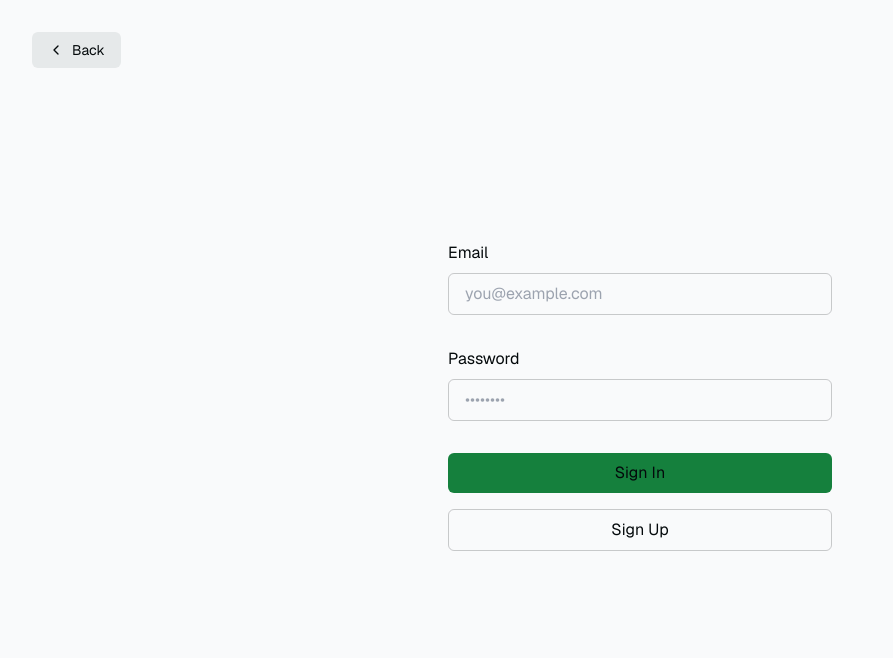
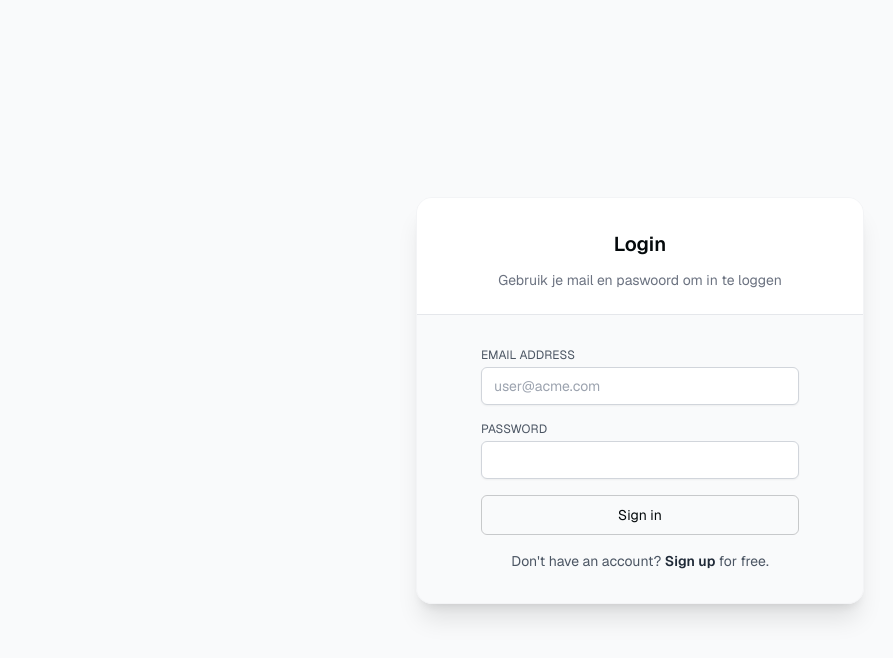
Before and after one commit to nabil-ziani/cemi-inschrijvingen, a Next.js app: page /login in a window 1280 px wide. Shown: the top 658 px of the page, without its empty margins (0-893 px from the left). Built offline with nearby package versions, Linux system fonts and the light colour scheme.

Commit message:
change layout

```diff
--- a/app/login/page.tsx
+++ b/app/login/page.tsx
@@ -1,14 +1,10 @@
 import Link from "next/link";
-import { headers } from "next/headers";
 import { createClient } from "@/utils/supabase/server";
 import { redirect } from "next/navigation";
-import { SubmitButton } from "./submit-button";
+import { Form } from "@/components/Form";
+import { SubmitButton } from "@/components/submit-button";
 
-export default function Login({
-  searchParams,
-}: {
-  searchParams: { message: string };
-}) {
+export default function Login({ searchParams }: { searchParams: { message: string } }) {
   const signIn = async (formData: FormData) => {
     "use server";
 
@@ -16,104 +12,52 @@ export default function Login({
     const password = formData.get("password") as string;
     const supabase = createClient();
 
-    const { error } = await supabase.auth.signInWithPassword({
-      email,
-      password,
-    });
+    const { error } = await supabase.auth.signInWithPassword({ email, password });
 
     if (error) {
       return redirect("/login?message=Could not authenticate user");
     }
-
+    // TODO: redirect to portal with overview of students
     return redirect("/protected");
   };
 
-  const signUp = async (formData: FormData) => {
-    "use server";
+  return (
+    <div className="flex h-screen w-screen items-center justify-center bg-gray-50">
+      <div className="z-10 w-full max-w-md overflow-hidden rounded-2xl border border-gray-100 shadow-xl">
+        <div className="flex flex-col items-center justify-center space-y-3 border-b border-gray-200 bg-white px-4 py-6 pt-8 text-center sm:px-16">
+          {searchParams?.message && (
+            <p className="mt-4 p-4 bg-foreground/10 text-foreground text-center">
+              {searchParams.message}
+            </p>
+          )}
 
-    const origin = headers().get("origin");
-    const email = formData.get("email") as string;
-    const password = formData.get("password") as string;
-    const supabase = createClient();
-
-    const { error } = await supabase.auth.signUp({
-      email,
-      password,
-      options: {
-        emailRedirectTo: `${origin}/auth/callback`,
-      },
-    });
-
-    if (error) {
-      return redirect("/login?message=Could not authenticate user");
-    }
-
-    return redirect("/login?message=Check email to continue sign in process");
-  };
-
-  return (
-    <div className="flex-1 flex flex-col w-full px-8 sm:max-w-md justify-center gap-2">
-      <Link
-        href="/"
-        className="absolute left-8 top-8 py-2 px-4 rounded-md no-underline text-foreground bg-btn-background hover:bg-btn-background-hover flex items-center group text-sm"
+          <h3 className="text-xl font-semibold">Login</h3>
+          <p className="text-sm text-gray-500">
+            Gebruik je mail en paswoord om in te loggen
+          </p>
+        </div>
+        <Form
+          action={async (formData: FormData) => {
+            'use server';
+            await signIn(formData);
+          }}
         >
-        <svg
-          xmlns="http://www.w3.org/2000/svg"
-          width="24"
-          height="24"
-          viewBox="0 0 24 24"
-          fill="none"
-          stroke="currentColor"
-          strokeWidth="2"
-          strokeLinecap="round"
-          strokeLinejoin="round"
-          className="mr-2 h-4 w-4 transition-transform group-hover:-translate-x-1"
-        >
-          <polyline points="15 18 9 12 15 6" />
-        </svg>{" "}
-        Back
-      </Link>
-
-      <form className="animate-in flex-1 flex flex-col w-full justify-center gap-2 text-foreground">
-        <label className="text-md" htmlFor="email">
-          Email
-        </label>
-        <input
-          className="rounded-md px-4 py-2 bg-inherit border mb-6"
-          name="email"
-          placeholder="you@example.com"
-          required
-        />
-        <label className="text-md" htmlFor="password">
-          Password
-        </label>
-        <input
-          className="rounded-md px-4 py-2 bg-inherit border mb-6"
-          type="password"
-          name="password"
-          placeholder="••••••••"
-          required
-        />
           <SubmitButton
             formAction={signIn}
             className="bg-green-700 rounded-md px-4 py-2 text-foreground mb-2"
             pendingText="Signing In..."
           >
-          Sign In
+            Sign in
           </SubmitButton>
-        <SubmitButton
-          formAction={signUp}
-          className="border border-foreground/20 rounded-md px-4 py-2 text-foreground mb-2"
-          pendingText="Signing Up..."
-        >
-          Sign Up
-        </SubmitButton>
-        {searchParams?.message && (
-          <p className="mt-4 p-4 bg-foreground/10 text-foreground text-center">
-            {searchParams.message}
+          <p className="text-center text-sm text-gray-600">
+            {"Don't have an account? "}
+            <Link href="/register" className="font-semibold text-gray-800">
+              Sign up
+            </Link>
+            {' for free.'}
           </p>
-        )}
-      </form>
+        </Form>
+      </div>
     </div>
   );
 }
--- a/app/login/submit-button.tsx
+++ /dev/null
@@ -1,20 +0,0 @@
-"use client";
-
-import { useFormStatus } from "react-dom";
-import { type ComponentProps } from "react";
-
-type Props = ComponentProps<"button"> & {
-  pendingText?: string;
-};
-
-export function SubmitButton({ children, pendingText, ...props }: Props) {
-  const { pending, action } = useFormStatus();
-
-  const isPending = pending && action === props.formAction;
-
-  return (
-    <button {...props} type="submit" aria-disabled={pending}>
-      {isPending ? pendingText : children}
-    </button>
-  );
-}
--- /dev/null
+++ b/app/register/page.tsx
@@ -0,0 +1,71 @@
+import Link from "next/link";
+import { headers } from "next/headers";
+import { createClient } from "@/utils/supabase/server";
+import { redirect } from "next/navigation";
+import { Form } from "@/components/Form";
+import { SubmitButton } from "@/components/submit-button";
+
+export default function Login({ searchParams }: { searchParams: { message: string } }) {
+    const signUp = async (formData: FormData) => {
+        "use server";
+
+        const origin = headers().get("origin");
+        const email = formData.get("email") as string;
+        const password = formData.get("password") as string;
+        const supabase = createClient();
+
+        const { error } = await supabase.auth.signUp({
+            email,
+            password,
+            options: {
+                emailRedirectTo: `${origin}/auth/callback`,
+            }
+        });
+
+        if (error) {
+            return redirect("/login?message=Could not authenticate user");
+        }
+
+        return redirect("/login?message=Check email to continue sign in process");
+    };
+
+    return (
+        <div className="flex h-screen w-screen items-center justify-center bg-gray-50">
+            <div className="z-10 w-full max-w-md overflow-hidden rounded-2xl border border-gray-100 shadow-xl">
+                <div className="flex flex-col items-center justify-center space-y-3 border-b border-gray-200 bg-white px-4 py-6 pt-8 text-center sm:px-16">
+                    {searchParams?.message && (
+                        <p className="mt-4 p-4 bg-foreground/10 text-foreground text-center">
+                            {searchParams.message}
+                        </p>
+                    )}
+
+                    <h3 className="text-xl font-semibold">Registreer</h3>
+                    <p className="text-sm text-gray-500">
+                        Maak een nieuw account aan met je mail en paswoord
+                    </p>
+                </div>
+                <Form
+                    action={async (formData: FormData) => {
+                        'use server';
+                        await signUp(formData);
+                    }}
+                >
+                    <SubmitButton
+                        formAction={signUp}
+                        pendingText="Signing Up..."
+                    >
+                        Sign Up
+                    </SubmitButton>
+
+                    <p className="text-center text-sm text-gray-600">
+                        {'Already have an account? '}
+                        <Link href="/login" className="font-semibold text-gray-800">
+                            Sign in
+                        </Link>
+                        {' instead.'}
+                    </p>
+                </Form>
+            </div>
+        </div>
+    );
+}
--- /dev/null
+++ b/components/Form.tsx
@@ -0,0 +1,48 @@
+export function Form({
+    action,
+    children,
+}: {
+    action: any;
+    children: React.ReactNode;
+}) {
+    return (
+        <form
+            action={action}
+            className="flex flex-col space-y-4 bg-gray-50 px-4 py-8 sm:px-16"
+        >
+            <div>
+                <label
+                    htmlFor="email"
+                    className="block text-xs text-gray-600 uppercase"
+                >
+                    Email Address
+                </label>
+                <input
+                    id="email"
+                    name="email"
+                    type="email"
+                    placeholder="user@acme.com"
+                    autoComplete="email"
+                    required
+                    className="mt-1 block w-full appearance-none rounded-md border border-gray-300 px-3 py-2 placeholder-gray-400 shadow-sm focus:border-black focus:outline-none focus:ring-black sm:text-sm"
+                />
+            </div>
+            <div>
+                <label
+                    htmlFor="password"
+                    className="block text-xs text-gray-600 uppercase"
+                >
+                    Password
+                </label>
+                <input
+                    id="password"
+                    name="password"
+                    type="password"
+                    required
+                    className="mt-1 block w-full appearance-none rounded-md border border-gray-300 px-3 py-2 placeholder-gray-400 shadow-sm focus:border-black focus:outline-none focus:ring-black sm:text-sm"
+                />
+            </div>
+            {children}
+        </form>
+    );
+}
--- /dev/null
+++ b/components/submit-button.tsx
@@ -0,0 +1,49 @@
+"use client";
+
+import { useFormStatus } from "react-dom";
+import { type ComponentProps } from "react";
+
+type Props = ComponentProps<"button"> & {
+    pendingText?: string;
+};
+
+export function SubmitButton({ children, pendingText, ...props }: Props) {
+    const { pending, action } = useFormStatus();
+
+    const isPending = pending && action === props.formAction;
+
+    return (
+        <button {...props}
+            type="submit"
+            aria-disabled={pending}
+            className="flex h-10 w-full items-center justify-center rounded-md border text-sm transition-all focus:outline-none"
+        >
+            {children}
+            {isPending && (
+                <svg
+                    className="animate-spin ml-2 h-4 w-4 text-black"
+                    xmlns="http://www.w3.org/2000/svg"
+                    fill="none"
+                    viewBox="0 0 24 24"
+                >
+                    <circle
+                        className="opacity-25"
+                        cx="12"
+                        cy="12"
+                        r="10"
+                        stroke="currentColor"
+                        strokeWidth="4"
+                    />
+                    <path
+                        className="opacity-75"
+                        fill="currentColor"
+                        d="M4 12a8 8 0 018-8V0C5.373 0 0 5.373 0 12h4z"
+                    />
+                </svg>
+            )}
+            <span aria-live="polite" className="sr-only" role="status">
+                {pending ? 'Loading' : 'Submit form'}
+            </span>
+        </button>
+    );
+}
```
Also changed, not shown: app/students/page.tsx (added, +40 -0 lines), 2 other files (tests, documents, lock files or other folders). Lines whose indentation alone changed are shown as unchanged.
